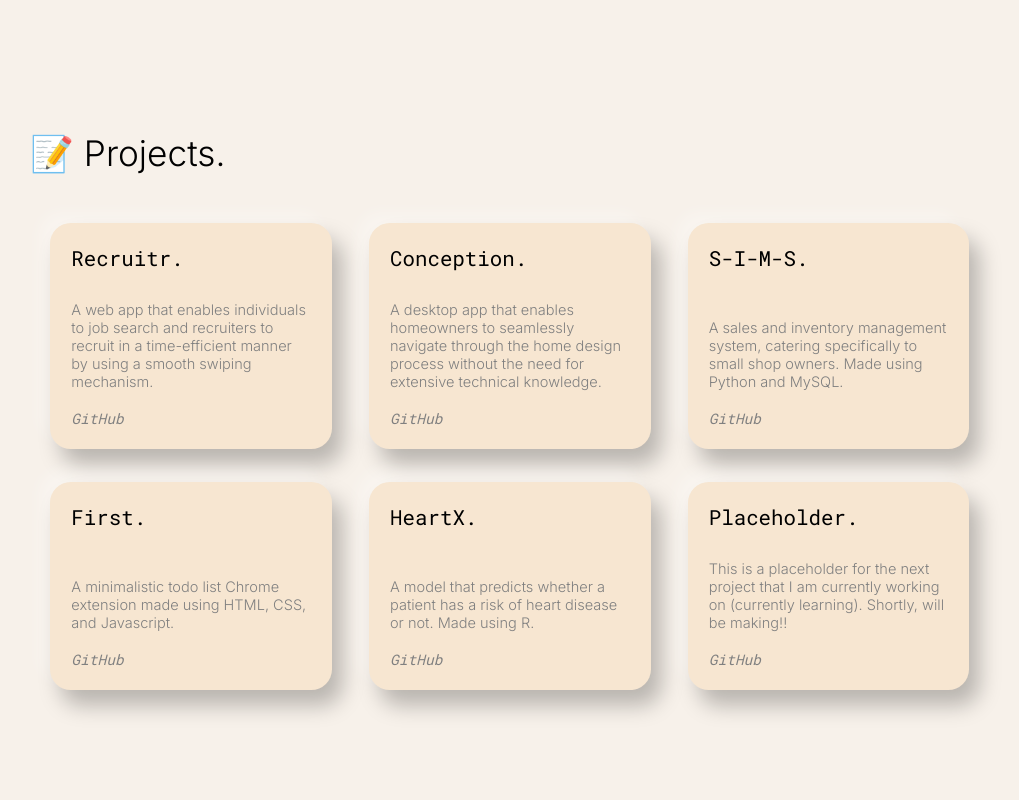
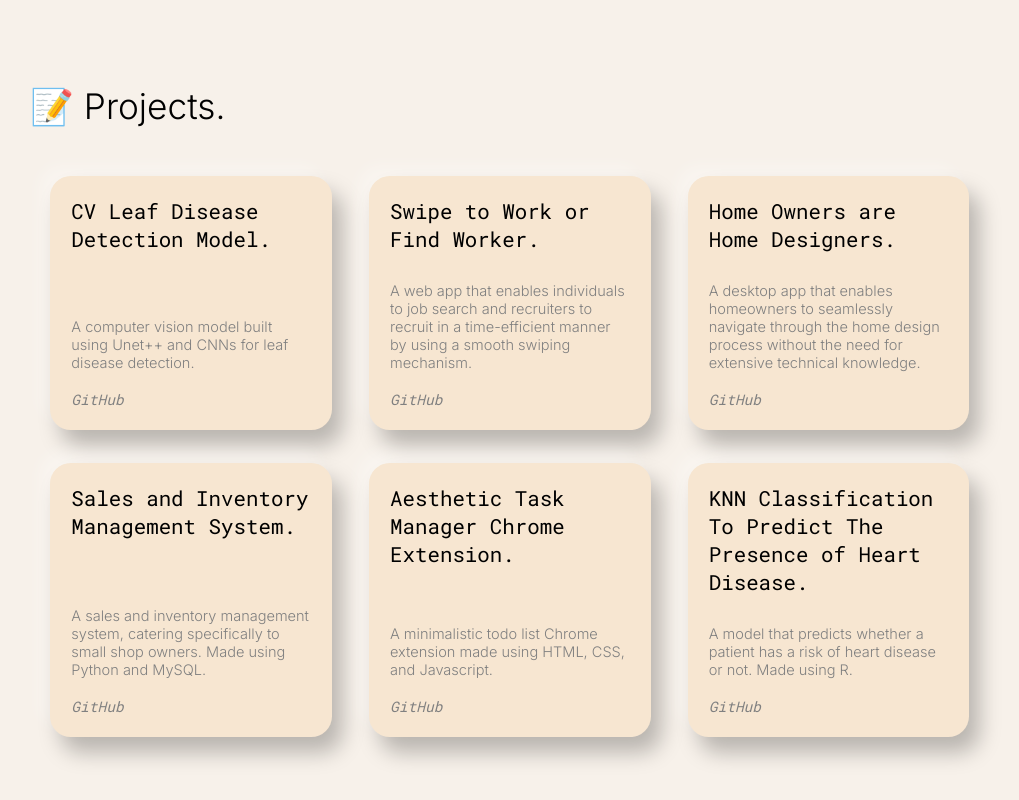
Before and after one commit to dikpaal/dikpaalpatel.com, a website: page index.html in a window 1280 px wide. Shown: the part 1173-1973 px from the top of the page, without its empty margins (130-1149 px from the left). Drawn offline with nearby package versions, Linux system fonts and the light colour scheme; a web font is replaced by a local one.

Commit message:
added some projects

```diff
--- a/index.html
+++ b/index.html
@@ -57,8 +57,27 @@
             <div id="projects-heading">📝 Projects.</div>
 
             <div id="projects-div">
+
+                <div class="projects" id="placeholder-project">
+                    CV Leaf Disease Detection Model.
+                    <div
+                        class="project-description"
+                        id="placeholder-project-description"
+                    >
+                        A computer vision model built using Unet++ and CNNs for leaf disease detection.
+                        <br />
+                        <br />
+                        <a
+                            href="https://www.ferrari.com/en-CA"
+                            class="github-link"
+                            >GitHub</a
+                        >
+                    </div>
+                </div>
+
+
                 <div class="projects" id="recruitr">
-                    Recruitr.
+                    Swipe to Work or Find Worker.
                     <div
                         class="project-description"
                         id="recruitr-description"
@@ -76,7 +95,7 @@
                 </div>
 
                 <div class="projects" id="conception">
-                    Conception.
+                    Home Owners are Home Designers.
                     <div
                         class="project-description"
                         id="conception-description"
@@ -94,7 +113,7 @@
                 </div>
 
                 <div class="projects" id="sims">
-                    S-I-M-S.
+                    Sales and Inventory Management System.
                     <div class="project-description" id="sims-description">
                         A sales and inventory management system, catering specifically to small shop owners. Made using Python and MySQL.
                         <br />
@@ -108,7 +127,7 @@
                 </div>
 
                 <div class="projects" id="first">
-                    First.
+                    Aesthetic Task Manager Chrome Extension.
                     <div class="project-description" id="first-description">
                         A minimalistic todo list Chrome extension made using
                         HTML, CSS, and Javascript.
@@ -122,7 +141,7 @@
                     </div>
                 </div>
                 <div class="projects" id="risks-project">
-                    HeartX.
+                    KNN Classification To Predict The Presence of Heart Disease.
                     <div
                         class="project-description"
                         id="risks-project-description"
@@ -133,23 +152,6 @@
                         <br />
                         <a
                             href="https://github.com/dikpaal/HeartX.git"
-                            class="github-link"
-                            >GitHub</a
-                        >
-                    </div>
-                </div>
-
-                <div class="projects" id="placeholder-project">
-                    Placeholder.
-                    <div
-                        class="project-description"
-                        id="placeholder-project-description"
-                    >
-                        This is a placeholder for the next project that I am currently working on (currently learning). Shortly, will be making!!
-                        <br />
-                        <br />
-                        <a
-                            href="https://www.ferrari.com/en-CA"
                             class="github-link"
                             >GitHub</a
                         >
```
